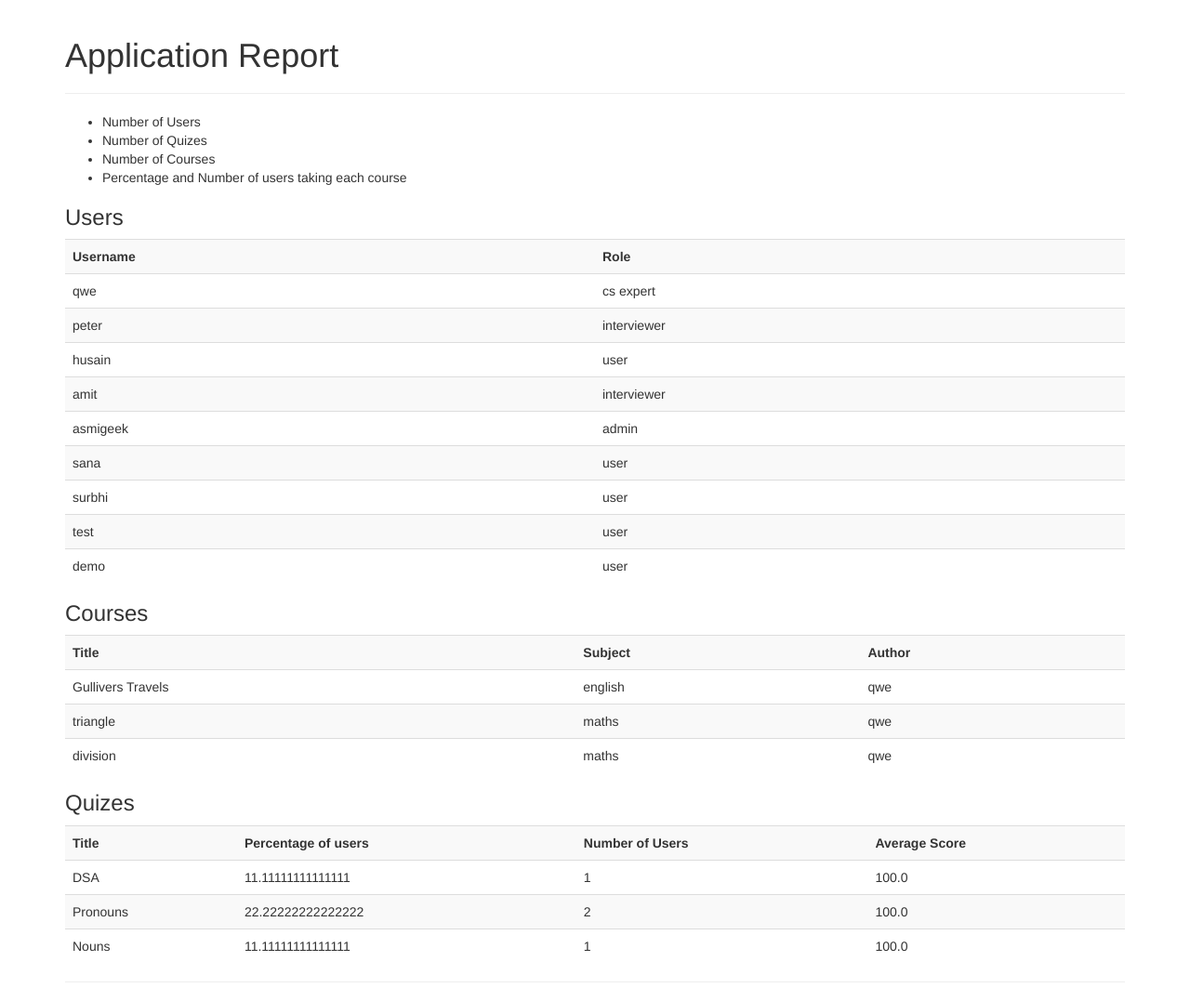
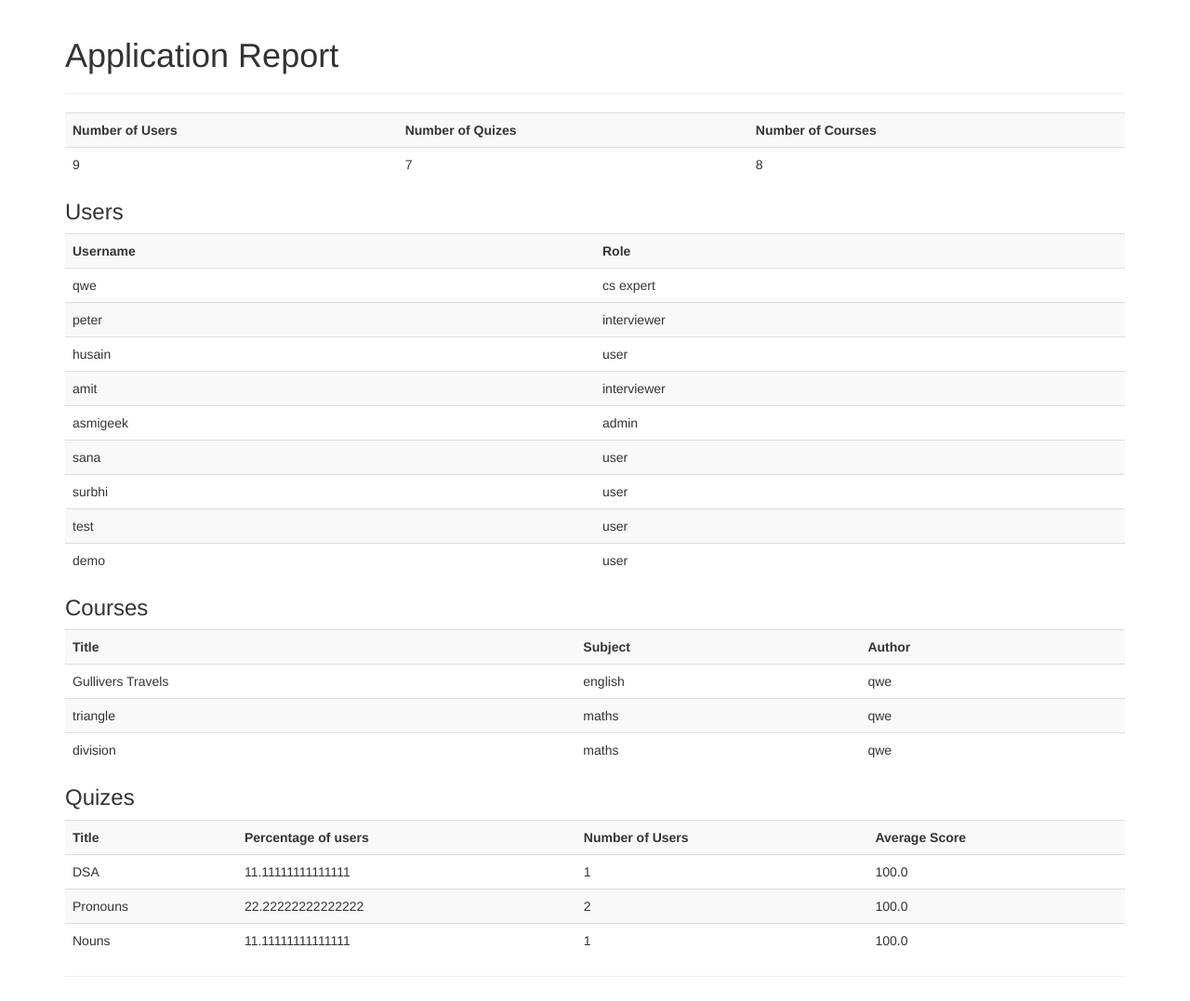
Before and after one commit to asmijafar20/MapEnd, a Flask app: page /generate_report in a window 1280 px wide. Shown: the part 52-1129 px from the top of the page at 93% size. After the commit the page ends 1103 px from the top, so only its background shows below. Run offline with Flask 2, Linux system fonts and the light colour scheme; data comes from the database, SQL or seed files in the repository; some libraries are stand-ins or nearby versions.

Commit message:
adding nums

```diff
--- a/journal/main/routes.py
+++ b/journal/main/routes.py
@@ -86,7 +86,7 @@ def generate_report():
     response.mimetype = 'text/csv'
 
     # return response
-    return render_template('view_report.html', users=userslist, quizes = percentage_per_quiz, courses = courseslist)
+    return render_template('view_report.html', users=userslist, quizes = percentage_per_quiz, courses = courseslist, number_of_users=number_of_users, number_of_courses=number_of_courses,  number_of_quizes= number_of_quizes)
 
 # Dashboard
 @main.route('/dashboard')
--- a/journal/templates/view_report.html
+++ b/journal/templates/view_report.html
@@ -4,13 +4,18 @@
 <h1>Application Report</h1>
 
 <hr>
-
-<ul>
-    <li>Number of Users</li>
-    <li>Number of Quizes</li>
-    <li>Number of Courses</li>
-    <li>Percentage and Number of users taking each course</li>
-</ul>
+<table class="table table-striped">
+    <tr>
+        <th>Number of Users</th>
+        <th>Number of Quizes</th>
+        <th>Number of Courses</th>
+    </tr>
+     <tr>
+        <td>{{number_of_users}}</td>
+        <td>{{number_of_quizes}}</td>
+        <td>{{number_of_courses}}</td>
+    </tr>
+</table>
 
 <h3>Users</h3>
 <table class="table table-striped">
```
